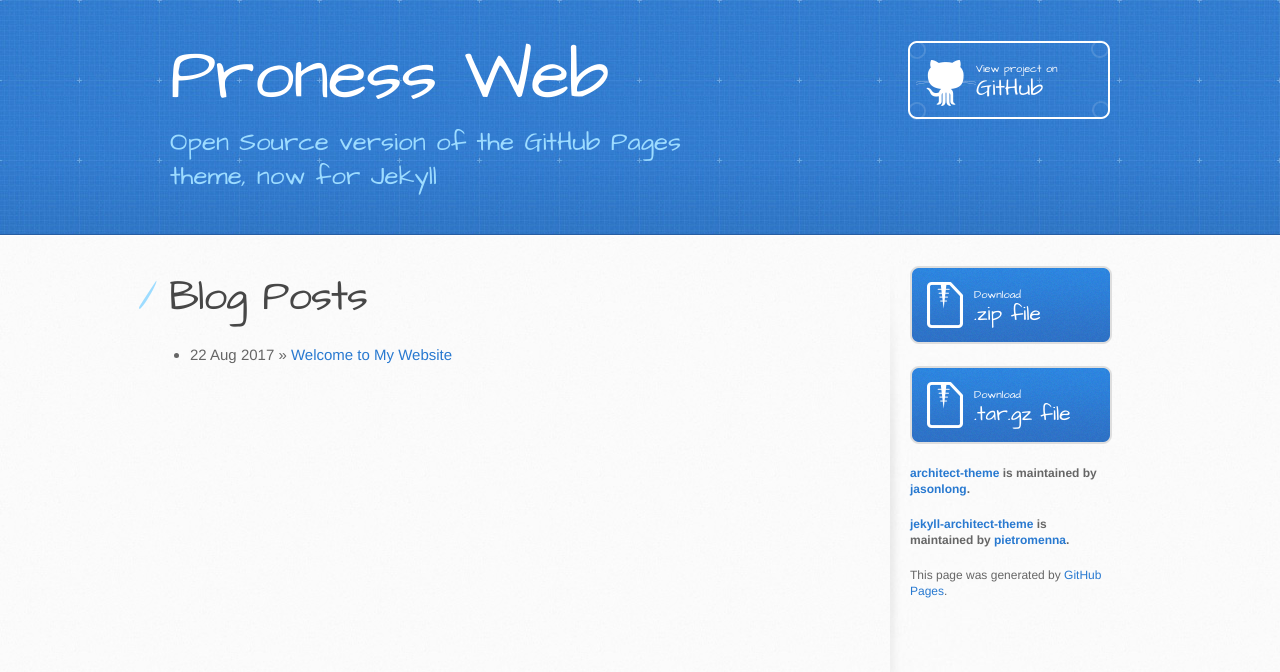
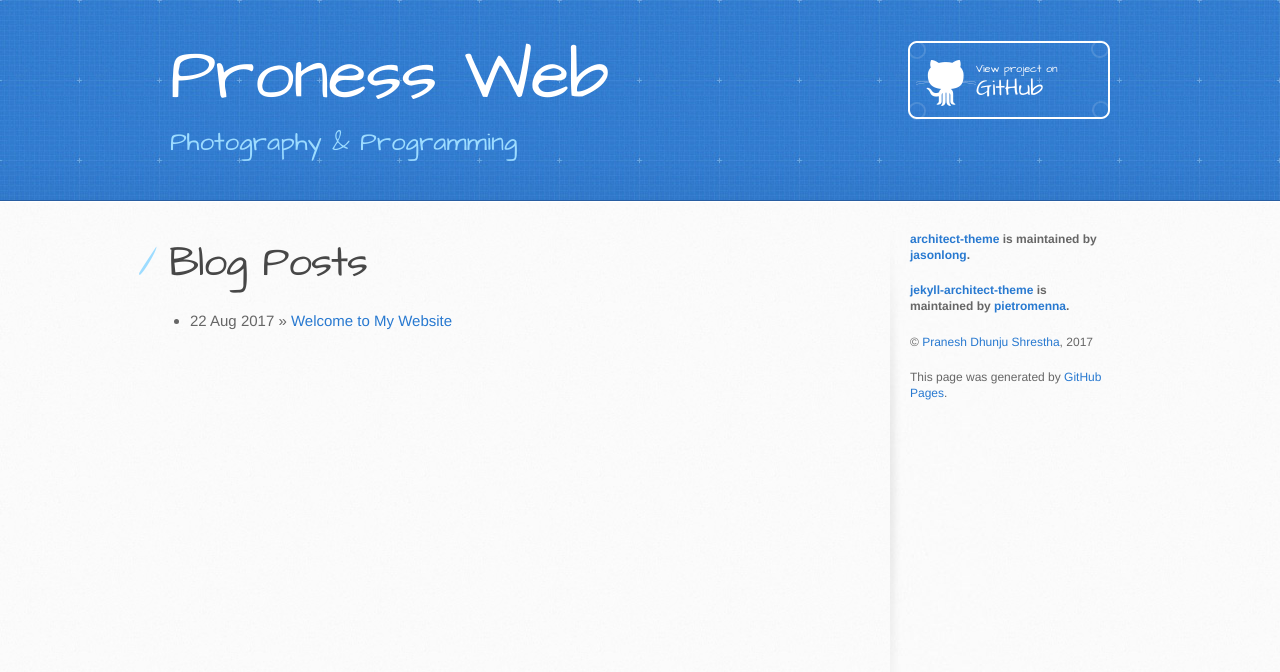
Before and after one commit to praneshdhunjushrestha/praneshdhunjushrestha.github.io, a Jekyll site: the page built from index.html, in a window 1280 px wide. Shown: the top 672 px of the page. Built offline with Jekyll 4.4.1, drawn with Linux system fonts in a browser that asks for light colours.

Commit message:
changed attribution and few elements

```diff
--- a/_layouts/default.html
+++ b/_layouts/default.html
@@ -20,8 +20,8 @@
     <header>
       <div class="inner">
         <h1> {{ site.name }} </h1>
-        <h2>Open Source version of the GitHub Pages theme, now for Jekyll</h2>
-        <a href="https://github.com/pietromenna/jekyll-architect-theme" class="button"><small>View project on</small> GitHub</a>
+        <h2>Photography &amp; Programming</h2>
+        <a href="https://github.com/praneshdhunjushrestha/praneshdhunjushrestha.github.io" class="button"><small>View project on</small> GitHub</a>
       </div>
     </header>
 
@@ -34,18 +34,20 @@
         </section>
 
         <aside id="sidebar">
-          <a href="https://github.com/pietromenna/jekyll-architect-theme/archive/master.zip" class="button">
+          <!-- <a href="https://github.com/pietromenna/jekyll-architect-theme/archive/master.zip" class="button">
             <small>Download</small>
             .zip file
           </a>
           <a href="https://github.com/pietromenna/jekyll-architect-theme/archive/master.tar.gz" class="button">
             <small>Download</small>
             .tar.gz file
-          </a>
+          </a> -->
 
           <p class="repo-owner"><a href="https://github.com/jasonlong/architect-theme">architect-theme</a> is maintained by <a href="https://github.com/jasonlong">jasonlong</a>.</p>
 
           <p class="repo-owner"><a href="https://github.com/pietromenna/jekyll-architect-theme">jekyll-architect-theme</a> is maintained by <a href="https://github.com/pietromenna">pietromenna</a>.</p>
+
+          <p>&copy; <a href="https://github.com/praneshdhunjushrestha" target="_blank">Pranesh Dhunju Shrestha</a>, 2017</p>
 
           <p>This page was generated by <a href="https://pages.github.com">GitHub Pages</a>.</p>
         </aside>
```
